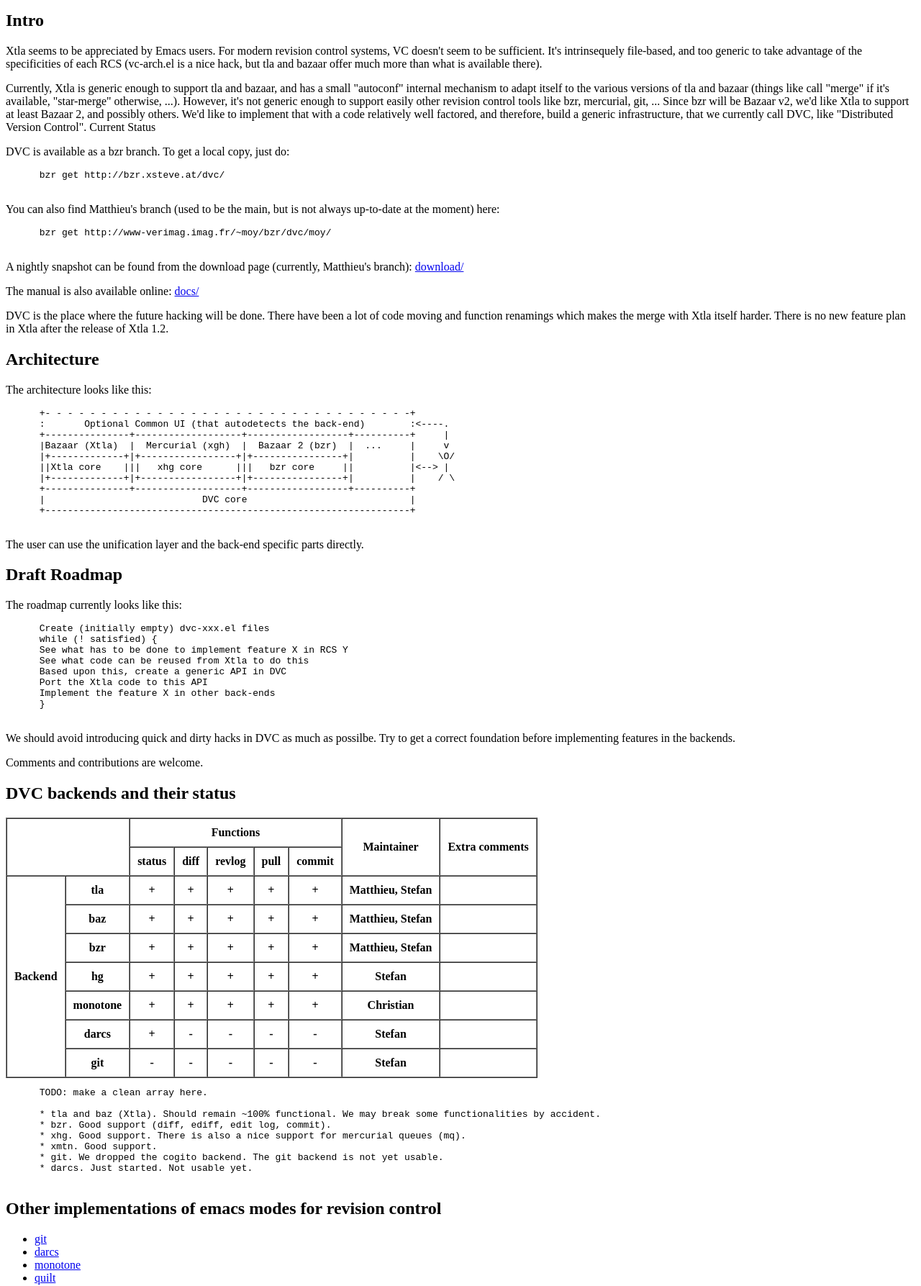
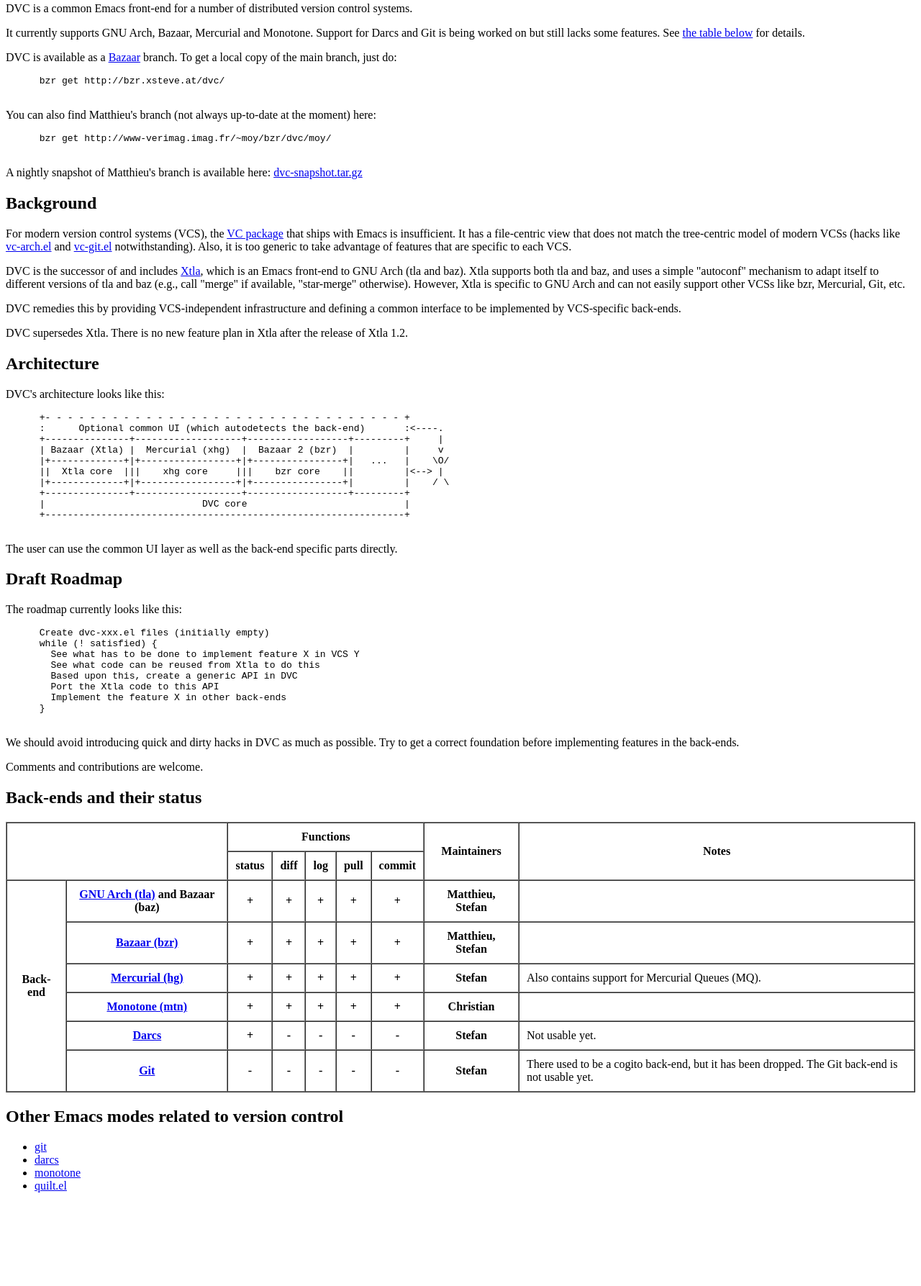
Before and after one commit to nanasess/dvc, a plain HTML site: page www/index.html in a window 1280 px wide. Shown: the part 105-1892 px from the top of the page at 72% size. After the commit the page ends 1778 px from the top, so only its background shows below. Drawn offline with nearby package versions, Linux system fonts and the light colour scheme; files that its build step writes are made by us from their sources.

Commit message:
* www/index.html: Changes to wording and structure.

```diff
--- a/www/index.html
+++ b/www/index.html
@@ -3,142 +3,170 @@
 <html xmlns="http://www.w3.org/1999/xhtml" xml:lang="fr">
   <head>
     <meta name="author" content="The DVC team" />
-    <meta name="description" content="Distributed Revision Control for
-                                      Emacs home page. DVC allows you to use many distributed revision control
-                                      systems from within Emacs" />
-    <meta  name="keywords" content="DVC, Xtla, Emacs, XEmacs, baz, tla, Arch, GNU Arch, git, cogito, bzr, bazaar-ng, mercurial, hg, pcl-cvs, vc, darcs" />
+
+    <meta name="description" content="DVC is a unified Emacs front-end
+    to a number of distributed version control systems."/>
+
+    <meta name="keywords" content="DVC, Xtla, Emacs, XEmacs, baz, tla,
+    Arch, GNU Arch, Git, cogito, bzr, bazaar-ng, mercurial, hg,
+    pcl-cvs, vc, darcs, monotone, mtn, xmtn"/>
+
     <meta http-equiv="Content-Type" content="text/html; charset=UTF-8"/>
+
     <title>DVC: Distributed Version Control for Emacs</title>
+
     <!--     <style type="text/css"> -->
     <!--       @import "style.css"; -->
     <!--     </style> -->
   </head>
 
   <body>
+    <img src="dvc.png" />
+
     <h1>DVC: Distributed Version Control for Emacs</h1>
 
-    <img src="dvc.png" />
-
-    <h2>Intro</h2>
-
-    <p>Xtla seems to be appreciated by Emacs users. For modern revision
-    control systems, VC doesn't seem to be sufficient. It's intrinsequely
-    file-based, and too generic to take advantage of the specificities of
-    each RCS (vc-arch.el is a nice hack, but tla and bazaar offer much
-    more than what is available there).</p>
-
-    <p>Currently, Xtla is generic enough to support tla and bazaar, and has a
-    small "autoconf" internal mechanism to adapt itself to the various
-    versions of tla and bazaar (things like call "merge" if it's
-    available, "star-merge" otherwise, ...). However, it's not generic
-    enough to support easily other revision control tools like bzr,
-    mercurial, git, ... Since bzr will be Bazaar v2, we'd like Xtla to
-    support at least Bazaar 2, and possibly others. We'd like to implement
-    that with a code relatively well factored, and therefore, build a
-    generic infrastructure, that we currently call DVC, like "Distributed
-    Version Control". Current Status
+    <p>DVC is a common Emacs front-end for a number of distributed
+    version control systems.
     </p>
 
-    <p>DVC is available as a bzr branch. To get a local copy, just do:</p>
+    <p>It currently supports GNU Arch, Bazaar, Mercurial and Monotone.
+    Support for Darcs and Git is being worked on but still lacks some
+    features.  See <a href="#table">the table below</a> for details.
+    </p>
+
+    <p>DVC is available as
+    a <a href="http://bazaar-vcs.org/">Bazaar</a> branch. To get a
+    local copy of the main branch, just do:
+    </p>
 
     <pre>
       bzr get http://bzr.xsteve.at/dvc/
     </pre>
 
-    <p>You can also find Matthieu's branch (used to be the main, but
-    is not always up-to-date at the moment) here:</p>
+    <p>You can also find Matthieu's branch (not always up-to-date at
+    the moment) here:
+    </p>
 
     <pre>
       bzr get http://www-verimag.imag.fr/~moy/bzr/dvc/moy/
     </pre>
 
-    <p>A nightly snapshot can be found from the download page
-    (currently, Matthieu's branch):
-    <a href="http://download.gna.org/dvc/download/dvc-snapshot.tar.gz">download/</a></p>
+    <p>A nightly snapshot of Matthieu's branch is available here:
+    <a href="http://download.gna.org/dvc/download/dvc-snapshot.tar.gz">dvc-snapshot.tar.gz</a></p>
 
-    <p>The manual is also available online: <a href="http://download.gna.org/dvc/docs/dvc-snapshot.html">docs/</a></p>
 
-    <p>DVC is the place where the future hacking will be done. There have
-    been a lot of code moving and function renamings which makes the merge
-    with Xtla itself harder. There is no new feature plan in Xtla after
-    the release of Xtla 1.2.</p>
+    <h2>Background</h2>
+
+    <p>For modern version control systems (VCS),
+    the <a
+    href="http://www.gnu.org/software/emacs/manual/html_node/emacs/Version-Control.html#Version-Control">VC
+    package</a> that ships with Emacs is insufficient.  It has a
+    file-centric view that does not match the tree-centric model of
+    modern VCSs (hacks
+    like <a
+    href="http://cvs.savannah.gnu.org/viewvc/emacs/emacs/lisp/vc-arch.el?view=markup">vc-arch.el</a>
+    and <a
+    href="http://git.kernel.org/?p=git/git.git;a=blob;f=contrib/emacs/vc-git.el;hb=HEAD">vc-git.el</a>
+    notwithstanding).  Also, it is too generic to take advantage of
+    features that are specific to each VCS.
+    </p>
+
+    <p>DVC is the successor of and
+    includes <a
+    href="http://www.gnuarch.org/gnuarchwiki/xtla">Xtla</a>, which is
+    an Emacs front-end to GNU Arch (tla and baz).  Xtla supports both
+    tla and baz, and uses a simple "autoconf" mechanism to adapt
+    itself to different versions of tla and baz (e.g., call "merge" if
+    available, "star-merge" otherwise).  However, Xtla is specific to
+    GNU Arch and can not easily support other VCSs like bzr,
+    Mercurial, Git, etc.
+    </p>
+
+    <p>DVC remedies this by providing VCS-independent infrastructure
+    and defining a common interface to be implemented by VCS-specific
+    back-ends.
+    </p>
+
+    <p>DVC supersedes Xtla.  There is no new feature plan in Xtla
+    after the release of Xtla 1.2.
+    </p>
 
     <h2>Architecture</h2>
 
-    <p>The architecture looks like this:</p>
+    <p>DVC's architecture looks like this:</p>
 
     <pre>
-      +- - - - - - - - - - - - - - - - - - - - - - - - - - - - - - - - -+
-      :       Optional Common UI (that autodetects the back-end)        :<----.
-      +---------------+-------------------+------------------+----------+     |
-      |Bazaar (Xtla)  |  Mercurial (xgh)  |  Bazaar 2 (bzr)  |  ...     |     v
-      |+-------------+|+-----------------+|+----------------+|          |    \O/
-      ||Xtla core    |||   xhg core      |||   bzr core     ||          |<--> |
-      |+-------------+|+-----------------+|+----------------+|          |    / \
-      +---------------+-------------------+------------------+----------+
-      |                            DVC core                             |
-      +-----------------------------------------------------------------+
+      +- - - - - - - - - - - - - - - - - - - - - - - - - - - - - - - - +
+      :      Optional common UI (which autodetects the back-end)       :<----.
+      +---------------+-------------------+------------------+---------+     |
+      | Bazaar (Xtla) |  Mercurial (xhg)  |  Bazaar 2 (bzr)  |         |     v
+      |+-------------+|+-----------------+|+----------------+|   ...   |    \O/
+      ||  Xtla core  |||    xhg core     |||    bzr core    ||         |<--> |
+      |+-------------+|+-----------------+|+----------------+|         |    / \
+      +---------------+-------------------+------------------+---------+
+      |                            DVC core                            |
+      +----------------------------------------------------------------+
     </pre>
 
-    <p>The user can use the unification layer and the back-end specific parts directly.</p>
+    <p>The user can use the common UI layer as well as the back-end
+    specific parts directly.
+    </p>
 
     <h2>Draft Roadmap</h2>
-    <p>
-      The roadmap currently looks like this:
+
+    <p>The roadmap currently looks like this:
     </p>
 
     <pre>
-      Create (initially empty) dvc-xxx.el files
+      Create dvc-xxx.el files (initially empty)
       while (! satisfied) {
-      See what has to be done to implement feature X in RCS Y
-      See what code can be reused from Xtla to do this
-      Based upon this, create a generic API in DVC
-      Port the Xtla code to this API
-      Implement the feature X in other back-ends
+        See what has to be done to implement feature X in VCS Y
+        See what code can be reused from Xtla to do this
+        Based upon this, create a generic API in DVC
+        Port the Xtla code to this API
+        Implement the feature X in other back-ends
       }
     </pre>
 
-    <p>
-      We should avoid introducing quick and dirty hacks in DVC as much as
-      possilbe. Try to get a correct foundation before implementing features
-      in the backends.
+    <p>We should avoid introducing quick and dirty hacks in DVC as
+    much as possible.  Try to get a correct foundation before
+    implementing features in the back-ends.
     </p>
 
-    <p>
-      Comments and contributions are welcome.
+    <p>Comments and contributions are welcome.
     </p>
 
-    <h2>DVC backends and their status</h2>
+    <h2><a name="table">Back-ends and their status</a></h2>
 
     <table border="1" cellspacing="0" cellpadding="10">
       <tr>
         <!--
             ***
-            *** 5 stands for the number of fundations  ***
+            *** 5 stands for the number of functions ***
             ***
           -->
         <td colspan="2" rowspan="2">
-          <th colspan="5" align="center">Functions</th>
-          <th rowspan="2">Maintainer</th>
-          <th rowspan="2">Extra comments</th>
+          <th colspan="5" align="center">Functions</td>
+          <th rowspan="2">Maintainers</td>
+          <th rowspan="2">Notes</td>
         </td>
       </tr>
       <tr>
         <th>status</th>
         <th>diff</th>
-        <th>revlog</th>
+        <th>log</th>
         <th>pull</th>
         <th>commit</th>
       </tr>
       <tr>
         <!--
             ***
-            *** 7 stands for the number of backends ***
+            *** 6 stands for the number of back-ends ***
             ***
           -->
-        <th rowspan="7">Backend</th>
+        <th rowspan="6">Back-end</th>
 
-        <th>tla</th>
+        <th><a href="http://www.gnuarch.org/gnuarchwiki/">GNU Arch (tla)</a> and Bazaar (baz)</th>
         <!-- FUNCTIONS BEGIN -->
         <th>+</th>
         <th>+</th>
@@ -147,10 +175,10 @@
         <th>+</th>
         <!-- FUNCTIONS END -->
         <th>Matthieu, Stefan</th>
-        <th></th>
+        <td></td>
       </tr>
       <tr>
-        <th>baz</th>
+        <th><a href="http://bazaar-vcs.org/">Bazaar (bzr)</a></th>
         <!-- FUNCTIONS BEGIN -->
         <th>+</th>
         <th>+</th>
@@ -159,22 +187,10 @@
         <th>+</th>
         <!-- FUNCTIONS END -->
         <th>Matthieu, Stefan</th>
-        <th></th>
+        <td></td>
       </tr>
       <tr>
-        <th>bzr</th>
-        <!-- FUNCTIONS BEGIN -->
-        <th>+</th>
-        <th>+</th>
-        <th>+</th>
-        <th>+</th>
-        <th>+</th>
-        <!-- FUNCTIONS END -->
-        <th>Matthieu, Stefan</th>
-        <th></th>
-      </tr>
-      <tr>
-        <th>hg</th>
+        <th><a href="http://www.selenic.com/mercurial/">Mercurial (hg)</a></th>
         <!-- FUNCTIONS BEGIN -->
         <th>+</th>
         <th>+</th>
@@ -183,10 +199,10 @@
         <th>+</th>
         <!-- FUNCTIONS END -->
         <th>Stefan</th>
-        <th></th>
+        <td>Also contains support for Mercurial Queues (MQ).</td>
       </tr>
       <tr>
-        <th>monotone</th>
+        <th><a href="http://monotone.ca/">Monotone (mtn)</a></th>
         <!-- FUNCTIONS BEGIN -->
         <th>+</th>
         <th>+</th>
@@ -195,10 +211,10 @@
         <th>+</th>
         <!-- FUNCTIONS END -->
         <th>Christian</th>
-        <th></th>
+        <td></td>
       </tr>
       <tr>
-        <th>darcs</th>
+        <th><a href="http://www.abridgegame.org/darcs/">Darcs</a></th>
         <!-- FUNCTIONS BEGIN -->
         <th>+</th>
         <th>-</th>
@@ -207,10 +223,10 @@
         <th>-</th>
         <!-- FUNCTIONS END -->
         <th>Stefan</th>
-        <th></th>
+        <td>Not usable yet.</td>
       </tr>
       <tr>
-        <th>git</th>
+        <th><a href="http://git.or.cz/">Git</a></th>
         <!-- FUNCTIONS BEGIN -->
         <th>-</th>
         <th>-</th>
@@ -219,28 +235,19 @@
         <th>-</th>
         <!-- FUNCTIONS END -->
         <th>Stefan</th>
-        <th></th>
+        <td>There used to be a cogito back-end, but it has been
+        dropped.  The Git back-end is not usable yet.</td>
       </tr>
     </table>
 
-    <pre>
-      TODO: make a clean array here.
 
-      * tla and baz (Xtla). Should remain ~100% functional. We may break some functionalities by accident.
-      * bzr. Good support (diff, ediff, edit log, commit).
-      * xhg. Good support. There is also a nice support for mercurial queues (mq).
-      * xmtn. Good support.
-      * git. We dropped the cogito backend. The git backend is not yet usable.
-      * darcs. Just started. Not usable yet.
-    </pre>
-
-    <h2>Other implementations of emacs modes for revision control</h2>
+    <h2>Other Emacs modes related to version control</h2>
 
     <ul>
-      <li><a href="http://www.gelato.unsw.edu.au/archives/git/0511/13219.html">git</a></li>
+      <li><a href="http://git.kernel.org/?p=git/git.git;a=blob;f=contrib/emacs/git.el;hb=HEAD">git</a></li>
       <li><a href="http://darcs.net/DarcsWiki/CategoryEmacs">darcs</a></li>
-      <li><a href="http://viewmtn.angrygoats.net/fileinbranch.psp?branch=net.venge.monotone&amp;path=contrib/monotone.el">monotone</a></li>
-      <li><a href="http://lists.gnu.org/archive/html/quilt-dev/2006-01/msg00002.html">quilt</a></li>
+      <li><a href="http://www.venge.net/mtn-wiki/InterfacesFrontendsAndTools">monotone</a></li>
+      <li><a href="http://www.selenic.com/quilt/">quilt.el</a></li>
     </ul>
   </body>
 </html>
```
